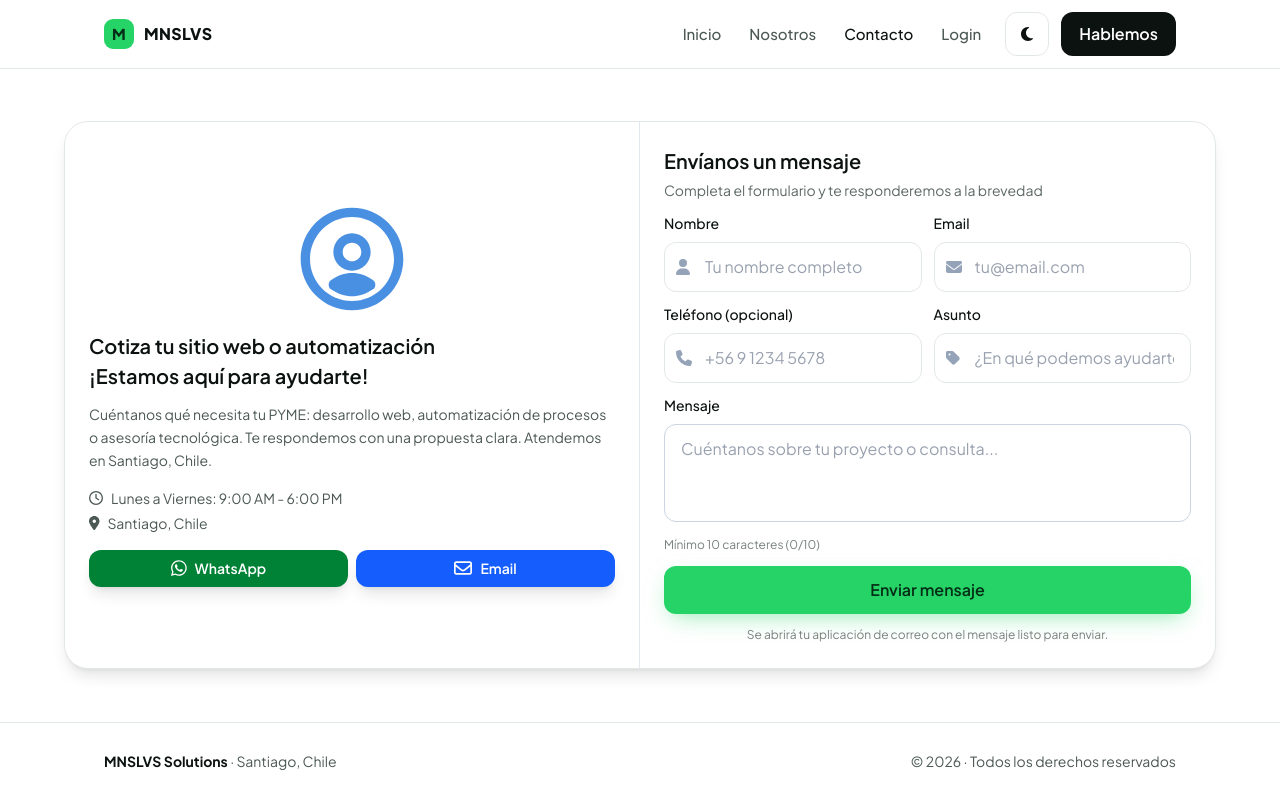
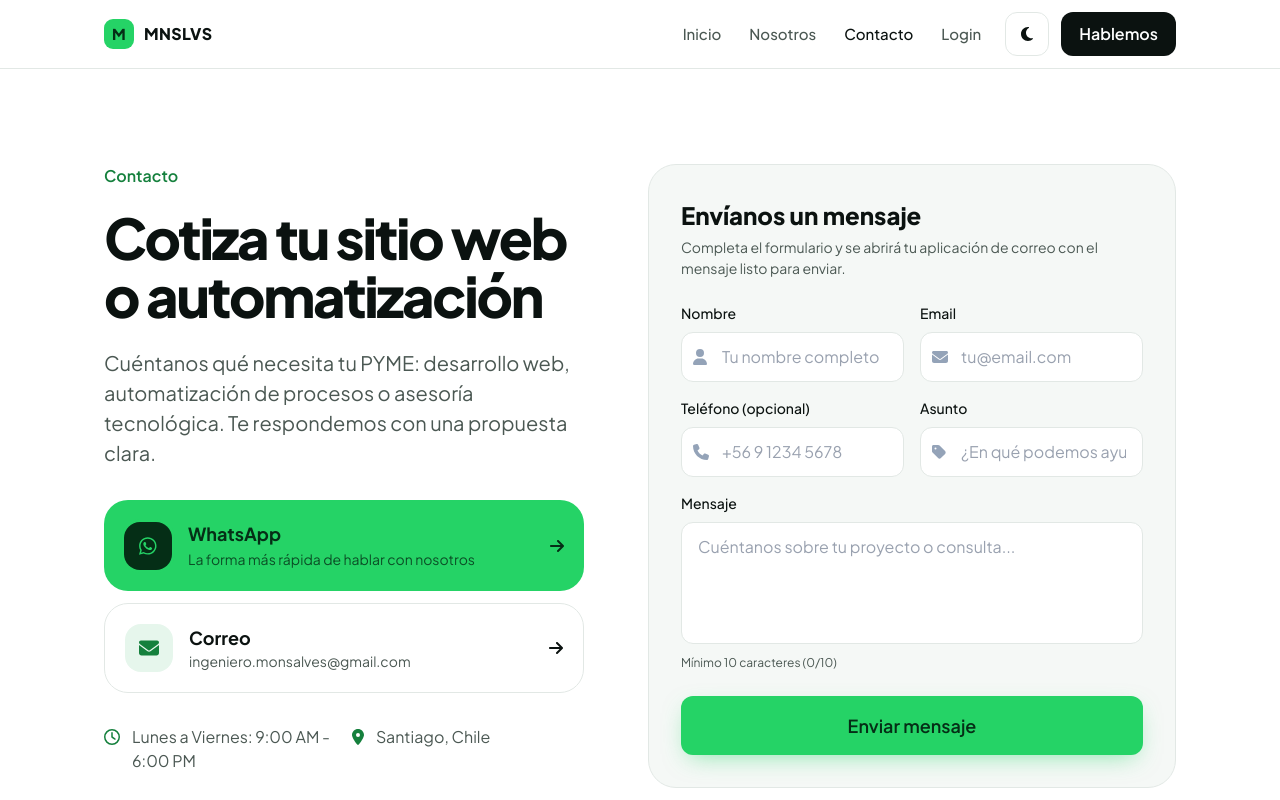
Before and after one commit to emonsalves/AWS-Frontend, a React (Vite) app: page /Contacto in a window 1280 px wide. Shown: the top 800 px of the page. Built offline with nearby package versions, Linux system fonts and the light colour scheme; what tailwindcss-animated would draw is missing.

Commit message:
feat(contacto): rediseñar la página con el estilo nuevo
Dos columnas: canales directos (WhatsApp, correo, horario) y formulario. Textos en src/config/contact.js; la validación y el envío no cambian.

```diff
--- a/src/components/containers/ContainerContact.jsx
+++ b/src/components/containers/ContainerContact.jsx
@@ -1,8 +1,8 @@
 import { useState } from 'react';
-import { useTheme } from '../../hooks/useTheme';
+import { contact } from '../../config/contact';
 import { site } from '../../config/site';
+import { mailtoUrl, whatsappUrl } from '../../lib/contactLinks';
 import { validateEmail, validatePhone } from '../../lib/validation';
-import Card from '../ui/Card';
 import Button from '../ui/Button';
 import Input from '../ui/Input';
 import Icon from '../ui/Icon';
@@ -18,19 +18,9 @@ const emptyForm = {
 const MIN_MESSAGE_LENGTH = 10;
 
 const ContainerContact = () => {
-    const { text } = useTheme();
-
     const [formData, setFormData] = useState(emptyForm);
     const [errors, setErrors] = useState({});
     const [isSent, setIsSent] = useState(false);
-
-    const handleWhatsAppClick = () => {
-        window.open(`https://wa.me/${site.contact.whatsapp}`, '_blank', 'noopener,noreferrer');
-    };
-
-    const handleEmailClick = () => {
-        window.location.href = `mailto:${site.contact.email}`;
-    };
 
     const handleInputChange = (e) => {
         const { name, value } = e.target;
@@ -106,87 +96,94 @@ const ContainerContact = () => {
     };
 
     return (
-        <Card
-            variant="elevated"
-            className="w-full max-w-[95%] sm:max-w-[90%] lg:max-w-[85%] xl:max-w-6xl mx-auto animate-fade-up animate-once backdrop-blur-xs"
-            padding="none"
+        <div className="mx-auto grid w-full max-w-6xl gap-12 px-5 py-14 sm:px-10 sm:py-24 lg:grid-cols-[1fr_1.1fr] lg:gap-16">
+            {/* Información y contacto directo */}
+            <div className="flex flex-col gap-8">
+                <div>
+                    <p className="anim-rise mb-5 font-semibold text-primary-700 dark:text-primary-400">{contact.label}</p>
+                    <h1
+                        className="anim-rise text-[40px] leading-[1.04] font-extrabold tracking-[-0.04em] text-ink sm:text-[56px] dark:text-night-text"
+                        style={{ '--delay': '80ms' }}
                     >
-            <div className="flex flex-col lg:flex-row">
-                {/* Información y contacto directo */}
-                <div className="lg:w-1/2 p-4 sm:p-6 border-b lg:border-b-0 lg:border-r border-neutral-200 dark:border-neutral-700 flex flex-col justify-center">
-                    <div className="space-y-4 text-center lg:text-left">
-                        <div className="flex justify-center">
-                            <img
-                                src="./contact-support.svg"
-                                alt="Soporte al Cliente"
-                                className="w-24 h-24 sm:w-28 sm:h-28 object-contain animate-fade-up animate-once"
-                            />
-                        </div>
-
-                        <div>
-                            <h1 className={`text-lg sm:text-xl font-semibold ${text.primary} mb-3`}>
-                                Cotiza tu sitio web o automatización
-                                <br />
-                                ¡Estamos aquí para ayudarte!
+                        {contact.title}
                     </h1>
-                            <p className={`text-sm ${text.secondary} leading-relaxed`}>
-                                Cuéntanos qué necesita tu PYME: desarrollo web, automatización de procesos o asesoría
-                                tecnológica. Te respondemos con una propuesta clara. Atendemos en Santiago,
-                                Chile.
+                    <p className="anim-rise mt-6 text-lg text-ink-muted sm:text-xl dark:text-night-muted" style={{ '--delay': '160ms' }}>
+                        {contact.intro}
                     </p>
                 </div>
 
-                        <div className={`text-sm ${text.secondary} space-y-1`}>
-                            <p>
-                                <Icon name="clock-regular" className="mr-2" />
-                                {site.businessHours}
-                            </p>
-                            <p>
-                                <Icon name="location-dot" className="mr-2" />
-                                {site.location}
-                            </p>
+                <ul className="anim-rise flex flex-col gap-3" style={{ '--delay': '240ms' }}>
+                    <li>
+                        <a
+                            href={whatsappUrl(site.contact.whatsapp)}
+                            target="_blank"
+                            rel="noopener noreferrer"
+                            className="group flex items-center gap-4 rounded-2xl bg-primary-500 p-5 text-primary-ink transition-transform hover:-translate-y-0.5 focus-visible:outline-2 focus-visible:outline-offset-2 focus-visible:outline-primary-700 dark:focus-visible:outline-primary-400"
+                        >
+                            <span className="anim-ring flex h-12 w-12 shrink-0 items-center justify-center rounded-xl bg-primary-ink text-xl text-primary-500">
+                                <Icon name="whatsapp" />
+                            </span>
+                            <span className="flex-1">
+                                <strong className="block text-lg">{contact.whatsapp.title}</strong>
+                                <span className="text-sm opacity-80">{contact.whatsapp.text}</span>
+                            </span>
+                            <Icon name="arrow-right" className="transition-transform group-hover:translate-x-1" />
+                        </a>
+                    </li>
+                    <li>
+                        <a
+                            href={mailtoUrl(site.contact.email)}
+                            className="group flex items-center gap-4 rounded-2xl border border-paper-line p-5 text-ink transition-colors hover:bg-paper-soft focus-visible:outline-2 focus-visible:outline-offset-2 focus-visible:outline-primary-700 dark:border-night-line dark:text-night-text dark:hover:bg-night-soft dark:focus-visible:outline-primary-400"
+                        >
+                            <span className="flex h-12 w-12 shrink-0 items-center justify-center rounded-xl bg-paper-accent text-xl text-primary-700 dark:bg-night-accent dark:text-primary-400">
+                                <Icon name="envelope" />
+                            </span>
+                            <span className="min-w-0 flex-1">
+                                <strong className="block text-lg">{contact.email.title}</strong>
+                                <span className="block truncate text-sm text-ink-muted dark:text-night-muted">{site.contact.email}</span>
+                            </span>
+                            <Icon name="arrow-right" className="transition-transform group-hover:translate-x-1" />
+                        </a>
+                    </li>
+                </ul>
+
+                <dl className="anim-rise grid gap-4 text-ink-muted sm:grid-cols-2 dark:text-night-muted" style={{ '--delay': '320ms' }}>
+                    <div className="flex items-start gap-3">
+                        <dt>
+                            <Icon name="clock-regular" className="mt-1 text-primary-700 dark:text-primary-400" />
+                            <span className="sr-only">Horario</span>
+                        </dt>
+                        <dd>{site.businessHours}</dd>
                     </div>
-
-                        <div className="flex flex-col sm:flex-row gap-2">
-                            <button
-                                type="button"
-                                onClick={handleWhatsAppClick}
-                                className="flex-1 py-2 px-3 rounded-lg flex items-center justify-center gap-2 bg-green-700 hover:bg-green-800 text-white transition-all duration-300 hover:scale-105 shadow-lg"
-                            >
-                                <Icon name="whatsapp" className="text-lg" />
-                                <span className="font-semibold text-sm">WhatsApp</span>
-                            </button>
-                            <button
-                                type="button"
-                                onClick={handleEmailClick}
-                                className="flex-1 py-2 px-3 rounded-lg flex items-center justify-center gap-2 bg-blue-600 hover:bg-blue-700 text-white transition-all duration-300 hover:scale-105 shadow-lg"
-                            >
-                                <Icon name="envelope-regular" className="text-lg" />
-                                <span className="font-semibold text-sm">Email</span>
-                            </button>
+                    <div className="flex items-start gap-3">
+                        <dt>
+                            <Icon name="location-dot" className="mt-1 text-primary-700 dark:text-primary-400" />
+                            <span className="sr-only">Ubicación</span>
+                        </dt>
+                        <dd>{site.location}</dd>
                     </div>
-                    </div>
+                </dl>
             </div>
 
             {/* Formulario de contacto */}
-                <div className="lg:w-1/2 p-4 sm:p-6 flex flex-col justify-center">
+            <div
+                className="anim-rise rounded-[28px] border border-paper-line bg-paper-soft p-6 sm:p-8 dark:border-night-line dark:bg-night-soft"
+                style={{ '--delay': '200ms' }}
+            >
                 {isSent ? (
-                        <div className="text-center space-y-3" role="status">
-                            <div className="flex justify-center">
-                                <div className="w-10 h-10 bg-green-100 dark:bg-green-900/30 rounded-full flex items-center justify-center">
-                                    <Icon name="check" className="text-green-600 dark:text-green-400 text-sm" />
-                                </div>
-                            </div>
-                            <h2 className={`text-lg font-semibold ${text.primary}`}>¡Tu correo está listo!</h2>
-                            <p className={`text-sm ${text.secondary}`}>
-                                Abrimos tu aplicación de correo con el mensaje completo. Solo falta que lo envíes desde
-                                ahí.
+                    <div className="flex h-full flex-col items-center justify-center gap-3 py-10 text-center" role="status">
+                        <span className="flex h-14 w-14 items-center justify-center rounded-full bg-primary-500 text-xl text-primary-ink">
+                            <Icon name="check" />
+                        </span>
+                        <h2 className="text-2xl font-extrabold text-ink dark:text-night-text">¡Tu correo está listo!</h2>
+                        <p className="text-ink-muted dark:text-night-muted">
+                            Abrimos tu aplicación de correo con el mensaje completo. Solo falta que lo envíes desde ahí.
                         </p>
-                            <p className={`text-xs ${text.secondary} opacity-75`}>
+                        <p className="text-sm text-ink-muted dark:text-night-muted">
                             ¿No se abrió? Escríbenos a {site.contact.email} o usa WhatsApp.
                         </p>
-                            <div className="flex flex-col sm:flex-row justify-center gap-2 mt-2">
-                                <Button variant="ghost" size="sm" onClick={() => setIsSent(false)}>
+                        <div className="mt-2 flex flex-col justify-center gap-2 sm:flex-row">
+                            <Button variant="secondary" size="sm" onClick={() => setIsSent(false)}>
                                 Volver a mi mensaje
                             </Button>
                             <Button variant="ghost" size="sm" onClick={handleNewMessage}>
@@ -195,17 +192,13 @@ const ContainerContact = () => {
                         </div>
                     </div>
                 ) : (
-                        <form onSubmit={handleSubmit} className="space-y-3" aria-label="Formulario de contacto" noValidate>
-                            <div className="text-center lg:text-left mb-3">
-                                <h2 className={`text-lg sm:text-xl font-semibold ${text.primary} mb-1`}>
-                                    Envíanos un mensaje
-                                </h2>
-                                <p className={`text-sm ${text.secondary} opacity-90`}>
-                                    Completa el formulario y te responderemos a la brevedad
-                                </p>
+                    <form onSubmit={handleSubmit} className="flex flex-col gap-4" aria-label="Formulario de contacto" noValidate>
+                        <div className="mb-2">
+                            <h2 className="text-2xl font-extrabold text-ink dark:text-night-text">{contact.form.title}</h2>
+                            <p className="mt-1 text-sm text-ink-muted dark:text-night-muted">{contact.form.text}</p>
                         </div>
 
-                            <div className="grid grid-cols-1 sm:grid-cols-2 gap-3">
+                        <div className="grid grid-cols-1 gap-4 sm:grid-cols-2">
                             <Input
                                 id="contact-name"
                                 label="Nombre"
@@ -236,7 +229,7 @@ const ContainerContact = () => {
                             />
                         </div>
 
-                            <div className="grid grid-cols-1 sm:grid-cols-2 gap-3">
+                        <div className="grid grid-cols-1 gap-4 sm:grid-cols-2">
                             <Input
                                 id="contact-phone"
                                 label="Teléfono (opcional)"
@@ -265,8 +258,8 @@ const ContainerContact = () => {
                             />
                         </div>
 
-                            <div className="space-y-2">
-                                <label htmlFor="contact-message" className={`block text-sm font-medium ${text.primary}`}>
+                        <div>
+                            <label htmlFor="contact-message" className="mb-2 block text-sm font-medium text-ink dark:text-night-text">
                                 Mensaje
                             </label>
                             <textarea
@@ -275,41 +268,35 @@ const ContainerContact = () => {
                                 placeholder="Cuéntanos sobre tu proyecto o consulta..."
                                 value={formData.message}
                                 onChange={handleInputChange}
-                                    rows={3}
+                                rows={4}
                                 required
                                 aria-invalid={Boolean(errors.message)}
                                 aria-describedby={errors.message ? 'contact-message-error' : undefined}
-                                    className={`w-full px-4 py-3 rounded-lg border transition-all duration-200 placeholder-opacity-50 resize-none ${
+                                className={`w-full resize-none rounded-lg border bg-paper px-4 py-3 text-ink transition-all duration-200 focus:ring-2 dark:bg-night dark:text-night-text ${
                                     errors.message
-                                            ? 'border-red-500 bg-red-50 dark:bg-red-900/20 text-red-900 dark:text-red-100 focus:ring-2 focus:ring-red-500'
+                                        ? 'border-red-500 focus:ring-red-500'
                                         : formData.message.trim().length >= MIN_MESSAGE_LENGTH
-                                              ? 'border-green-500 bg-green-50 dark:bg-green-900/20 text-green-900 dark:text-green-100 focus:ring-2 focus:ring-green-500'
-                                              : 'border-neutral-300 dark:border-neutral-600 bg-white dark:bg-neutral-800 text-neutral-900 dark:text-neutral-100 focus:ring-2 focus:ring-primary-500 focus:border-primary-500'
+                                          ? 'border-primary-500 focus:ring-primary-500/40'
+                                          : 'border-paper-line focus:border-primary-500 focus:ring-primary-500/30 dark:border-night-line'
                                 }`}
                             />
                             {errors.message && (
-                                    <p id="contact-message-error" className="text-sm text-red-600 dark:text-red-400 mt-1">
+                                <p id="contact-message-error" className="mt-1 text-sm text-red-600 dark:text-red-400">
                                     {errors.message}
                                 </p>
                             )}
-                                <p className={`text-xs ${text.secondary} opacity-75`}>
-                                    Mínimo {MIN_MESSAGE_LENGTH} caracteres ({formData.message.trim().length}/
-                                    {MIN_MESSAGE_LENGTH})
+                            <p className="mt-1 text-xs text-ink-muted dark:text-night-muted">
+                                Mínimo {MIN_MESSAGE_LENGTH} caracteres ({formData.message.trim().length}/{MIN_MESSAGE_LENGTH})
                             </p>
                         </div>
 
-                            <Button variant="primary" size="md" fullWidth type="submit" className="mt-3">
-                                Enviar mensaje
+                        <Button variant="primary" size="lg" fullWidth type="submit" className="mt-2">
+                            {contact.form.submit}
                         </Button>
-
-                            <p className={`text-xs ${text.secondary} opacity-75 text-center mt-2`}>
-                                Se abrirá tu aplicación de correo con el mensaje listo para enviar.
-                            </p>
                     </form>
                 )}
             </div>
         </div>
-        </Card>
     );
 };
 
--- /dev/null
+++ b/src/config/contact.js
@@ -0,0 +1,16 @@
+/**
+ * Textos de la página Contacto. Se editan aquí, no en los componentes.
+ */
+
+export const contact = {
+    label: "Contacto",
+    title: "Cotiza tu sitio web o automatización",
+    intro: "Cuéntanos qué necesita tu PYME: desarrollo web, automatización de procesos o asesoría tecnológica. Te respondemos con una propuesta clara.",
+    whatsapp: { title: "WhatsApp", text: "La forma más rápida de hablar con nosotros" },
+    email: { title: "Correo" },
+    form: {
+        title: "Envíanos un mensaje",
+        text: "Completa el formulario y se abrirá tu aplicación de correo con el mensaje listo para enviar.",
+        submit: "Enviar mensaje",
+    },
+};
--- a/src/pages/Contact.jsx
+++ b/src/pages/Contact.jsx
@@ -5,7 +5,7 @@ import { seo } from "../config/seo";
 const Contact = () => {
     usePageSeo(seo.contact);
     return (
-        <div className="w-full min-h-full flex items-center justify-center py-2">
+        <div className="w-full">
             <ContainerContact />
         </div>
     );
```
Lines whose indentation alone changed are shown as unchanged.
